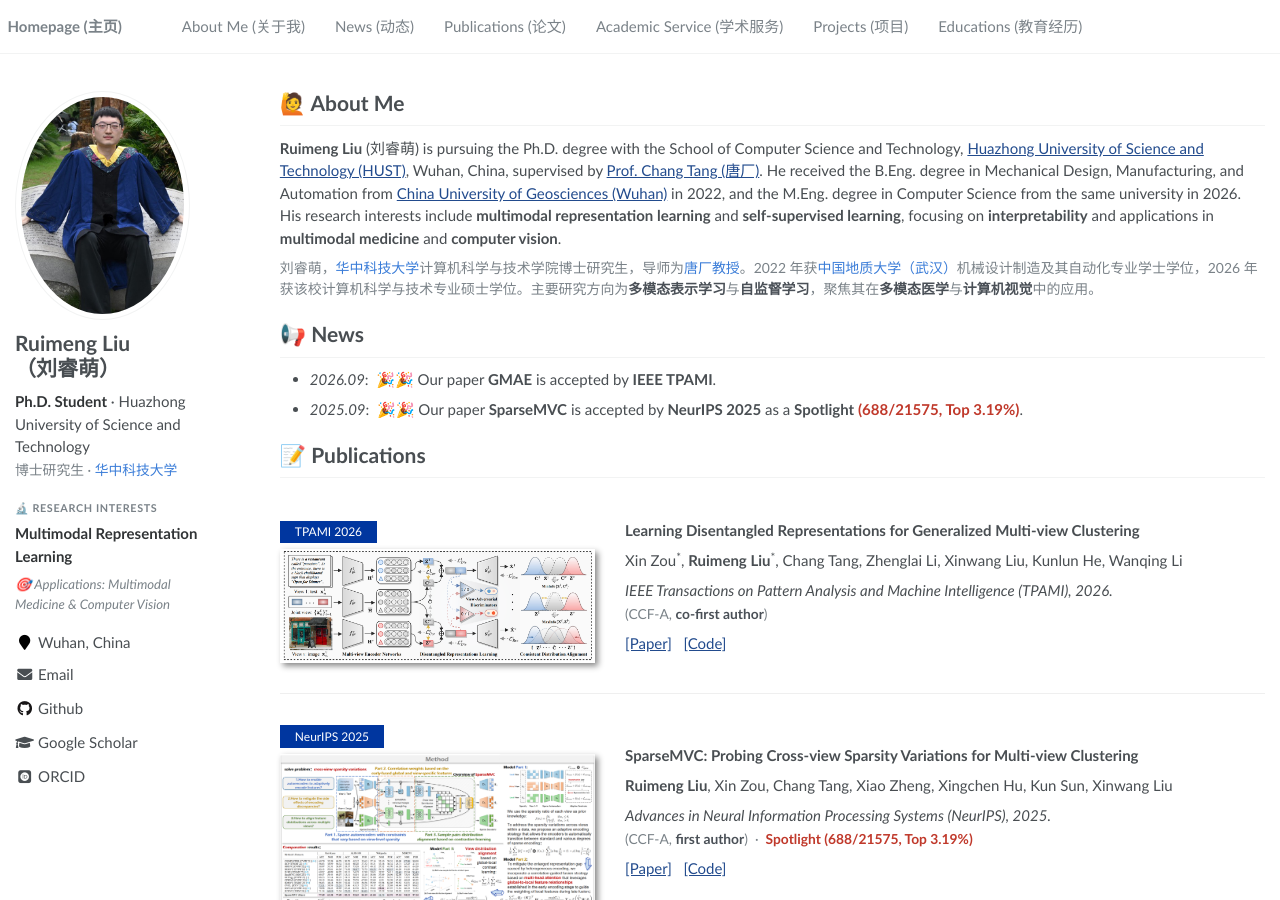
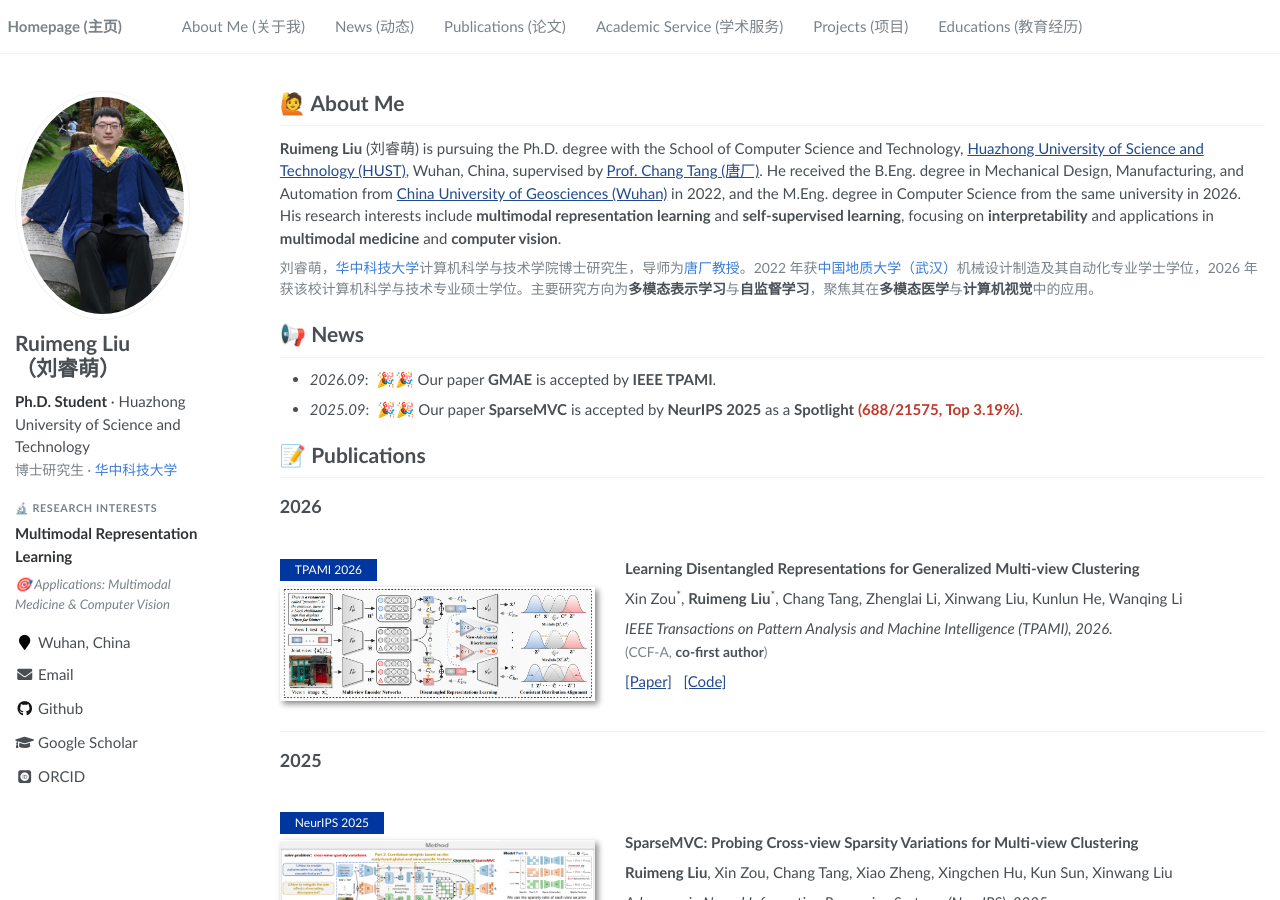
Before and after one commit to cleste-pome/cleste-pome.github.io, a Jekyll site: the page built from _pages/about.md, in a window 1280 px wide and 900 px high. Built offline with Jekyll 4.4.1, drawn with Linux system fonts in a browser that asks for light colours; some web fonts are replaced.

Commit message:
Group publications by year with h2 headings

```diff
--- a/_pages/about.md
+++ b/_pages/about.md
@@ -29,7 +29,9 @@ redirect_from:
 
 # 📝 Publications
 
-<!-- 排序：最新发表的放在最上面 -->
+<!-- 排序：最新发表的放在最上面，按年份分小节 -->
+
+## 2026
 
 <div class='paper-box'><div class='paper-box-image'><div><div class="badge">TPAMI 2026</div><img src='images/papers/gmae-framework.png' alt="GMAE" width="100%"></div></div>
 <div class='paper-box-text' markdown="1">
@@ -61,6 +63,8 @@ Xin Zou<sup>*</sup>, **Ruimeng Liu**<sup>*</sup>, Chang Tang, Zhenglai Li, Xinwa
 </div>
 
 -->
+
+## 2025
 
 <div class='paper-box'><div class='paper-box-image'><div><div class="badge">NeurIPS 2025</div><img src='images/papers/sparsemvc-method.png' alt="SparseMVC" width="100%"></div></div>
 <div class='paper-box-text' markdown="1">
```
